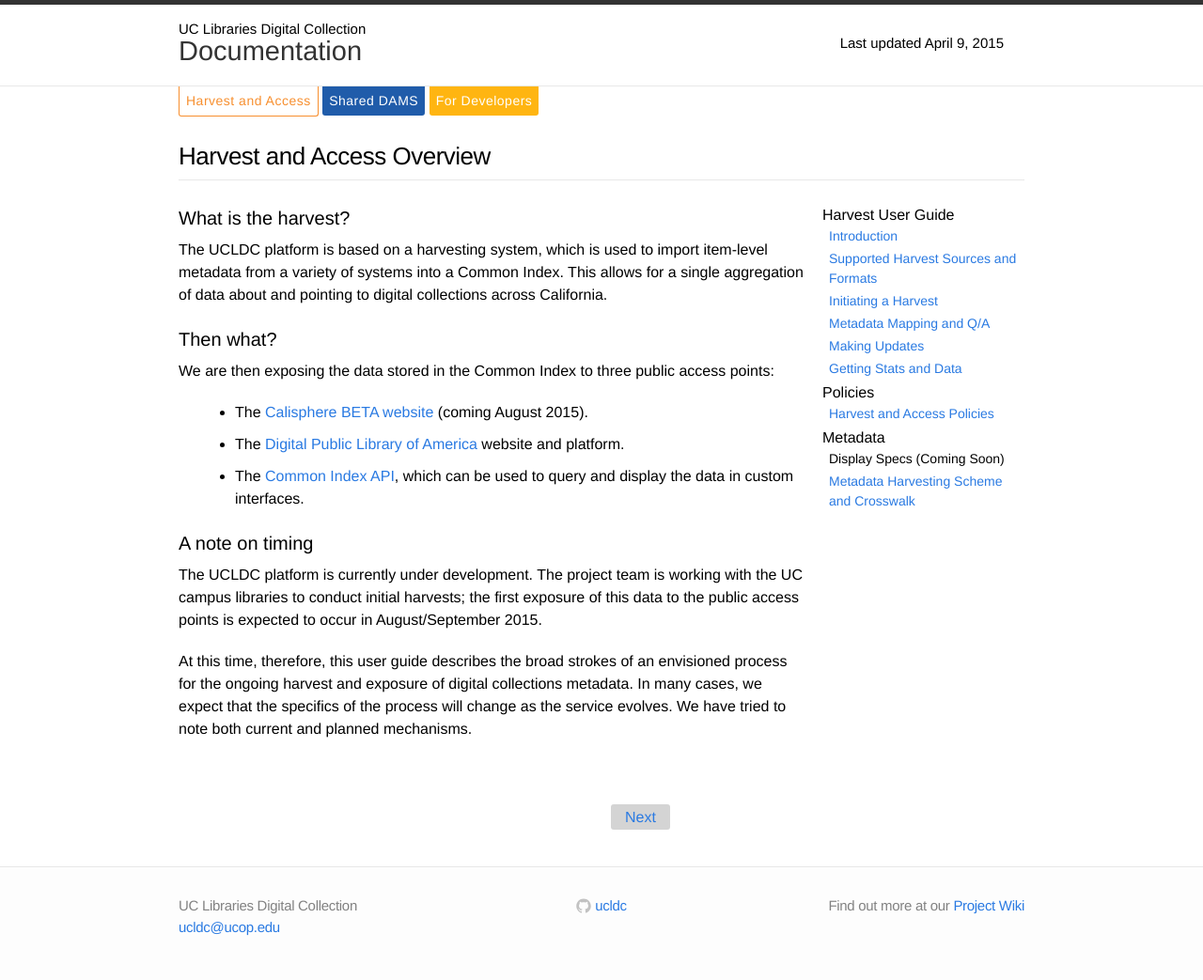
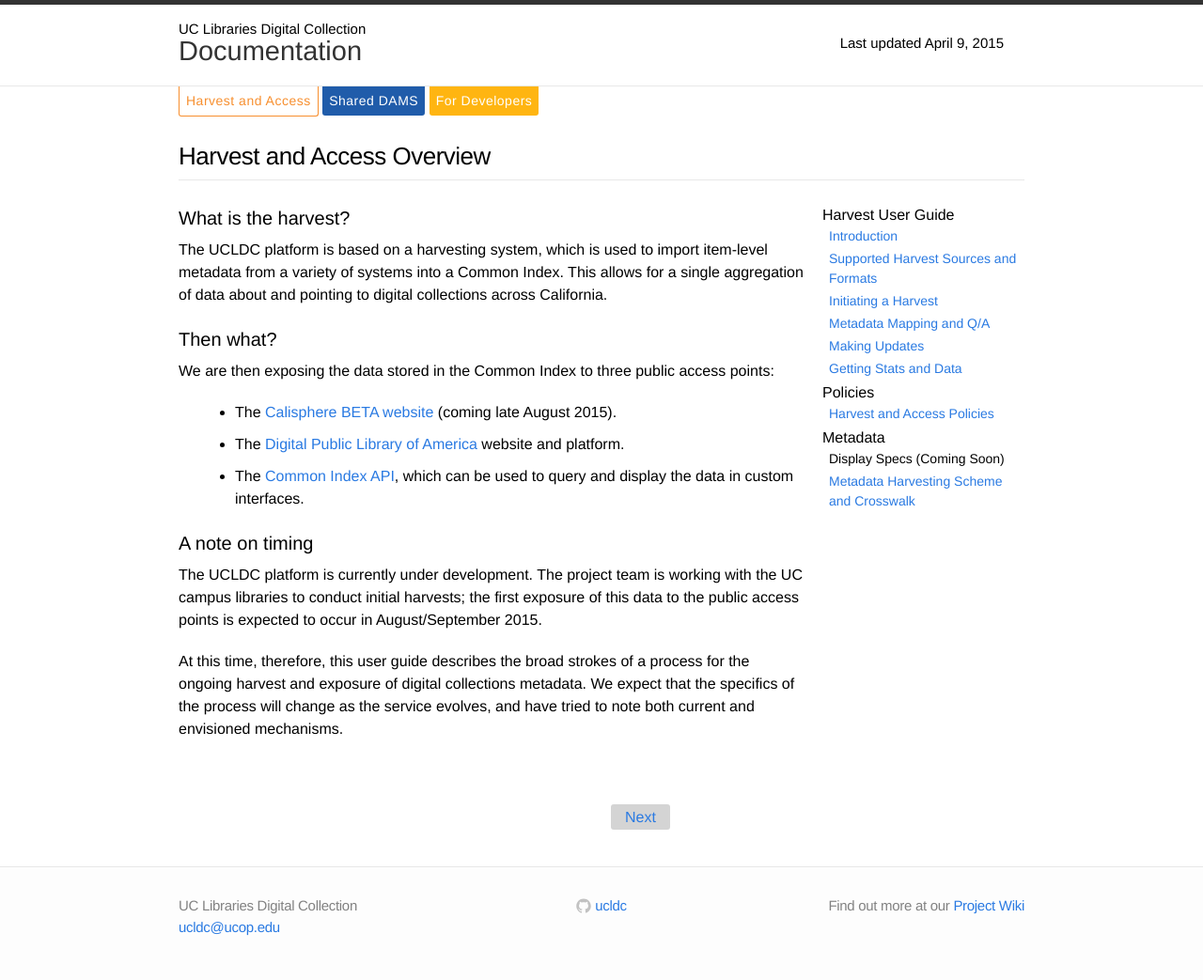
Before and after one commit to ucldc/ucldc-docs, a Jekyll site: the page built from docs/registry/index.md, in a window 1280 px wide. Shown: the whole page at 94% size. Built offline with Jekyll 4.4.1, drawn with Linux system fonts in a browser that asks for light colours; nearby versions of some CDN libraries.

Commit message:
Update index.md
small changes

```diff
--- a/docs/registry/index.md
+++ b/docs/registry/index.md
@@ -12,17 +12,16 @@
 ##Then what?
 We are then exposing the data stored in the Common Index to three public access points:
 
-- The [Calisphere BETA website](https://wiki.library.ucsf.edu/display/UCLDC/Calisphere+Design+Showroom) (coming August 2015).
+- The [Calisphere BETA website](https://wiki.library.ucsf.edu/display/UCLDC/Calisphere+Design+Showroom) (coming late August 2015).
 - The [Digital Public Library of America](http://dp.la/) website and platform.
 - The [Common Index API]({{site.url}}{{site.baseurl}}/docs/technical-docs/solr-api/), which can be used to query and display the data in custom interfaces.
 
 ##A note on timing
 The UCLDC platform is currently under development. The project team is working with the UC campus libraries to conduct initial harvests; the first exposure of this data to the public access points is expected to occur in August/September 2015.
 
-At this time, therefore, this user guide describes the broad strokes of an envisioned process for the ongoing harvest and exposure of digital collections metadata. In many cases, we expect that the specifics of the process will change as the service evolves. We have tried to note both current and planned mechanisms.
+At this time, therefore, this user guide describes the broad strokes of a process for the ongoing harvest and exposure of digital collections metadata. We expect that the specifics of the process will change as the service evolves, and have tried to note both current and envisioned mechanisms.
 
-<!--
-Here is old Registry info that I think we could either stash on another page or perhaps reduce to a comment on a different page, for now. But I'll leave it here for now since it's good language.
+<!--Here is old Registry info:
 
 Using the Digital Collection Registry
 The Registry is an interface for campus library staff to manage and apply standardized information about campus units and digital collections that are published in Calisphere, and also to define and initiate metadata harvests for those collections. "Collections" may be defined in a few different ways. They may reside in the shared DAMS that is part of the UCLDC or they may be harvested from external sources (such as a campus OAI feed, the Internet Archive, or OAC/Calisphere) and brought into the UCLDC's central index.
```
